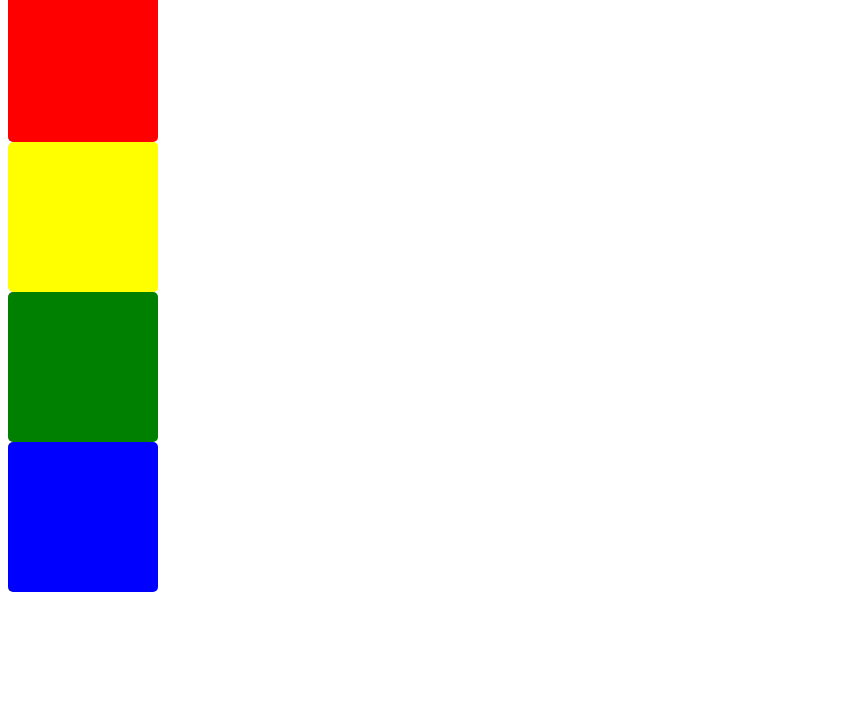
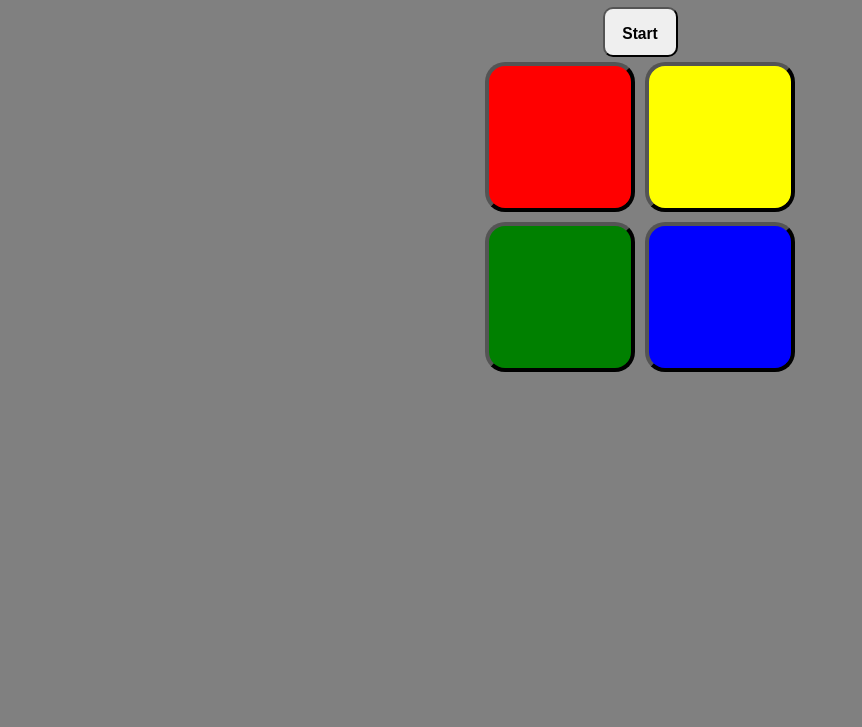
Before and after one commit to albertapia/bootjs, a plain HTML site: page 3_Ejercicio Simon Dice/index.html in a window 1280 px wide. Shown: the part 73-800 px from the top of the page, without its empty margins (0-862 px from the left). Drawn offline with Linux system fonts and the light colour scheme.

Commit message:
[Modify] Se modifico el html para hacerlo mas simple y se dio los estilos correspondientes

```diff
--- a/3_Ejercicio Simon Dice/index.html
+++ b/3_Ejercicio Simon Dice/index.html
@@ -6,24 +6,13 @@
     <title>Ejercicios 3 - Simon Dice!</title>
 </head>
 <body>
-    <div id="juegoSimon">
-        <div id="titulo"> Ejercicio 3 - Simon Dice!</div><br>
-        <div id="cajabotonStart">
-            <button id="botonStar">Start</button><br>
-        </div>
 
-        <div id="botonesContenedor">
-            <div class="color rojo"></div>
-            <div class="color amarillo"></div>
-            <div class="color verde"></div>
-            <div class="color azul"></div>
-        </div>
+    <h1>Ejercicio 3 - Simon Dice!</h1>
 
-        <div id="Puntaje"></div>
-    </div>
+    <button id="botonStar"><h3>Start</h3></button><br>
 
-
-
+    <button id="rojo" class="botonCaja"></button><button id="amarillo" class="botonCaja"></button><br>
+    <button id="verde" class="botonCaja"></button><button id="azul" class="botonCaja"></button><br>
 
 </body>
 </html>
--- a/3_Ejercicio Simon Dice/main.css
+++ b/3_Ejercicio Simon Dice/main.css
@@ -1,27 +1,44 @@
 body {
-    text-align: center;
+    background-color: gray;
+    text-align: center; /*Esto tendria que centrarme todo pero nope*/
 }
 
-.color {
-    border-radius: 5px;
-    width: 150px;
-    height: 150px;
+#botonStar {
+    width: 75px;
+    height: 50px;
+    border-radius: 10px;
+    border-color: black;
+    border-width: 2px;
     cursor: pointer;
 
 }
 
-.rojo {
+.botonCaja {
+    width: 150px;
+    height: 150px;
+    margin: 5px;
+    border-radius: 20px;
+    border-color: black;
+    border-width: 4px;
+    cursor: pointer;
+}
+
+button:active {
+    box-shadow: 0px 0px 20px white;
+}
+
+#verde {
+    background-color: green;
+}
+
+#rojo {
     background-color: red;
 }
 
-.amarillo {
+#amarillo {
     background-color: yellow;
 }
 
-.verde {
-    background-color: green;
-}
-
-.azul {
+#azul {
     background-color: blue;
 }
```
